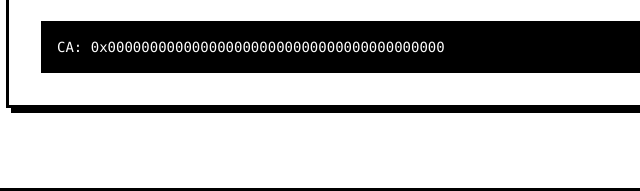
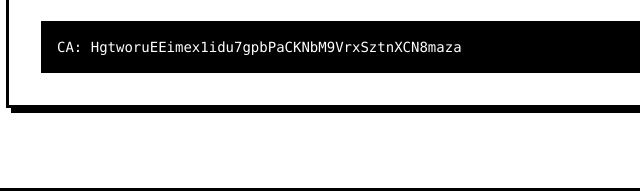
Before and after one commit to debuggity/ameliajak, a plain HTML site: page index.html in a window 1280 px wide. Shown: the part 1832-2023 px from the top of the page, 210-850 px from the left. Drawn offline with nearby package versions, Linux system fonts and the light colour scheme.

Commit message:
Add files via upload

```diff
--- a/index.html
+++ b/index.html
@@ -162,7 +162,7 @@
                 Now, she's escaped the game and entered the blockchain. She represents the "wifejak" spirit of standing up for your country, one meme (and one pint) at a time.
             </p>
             <div class="bg-black text-white p-4 font-mono text-sm">
-                CA: 0x0000000000000000000000000000000000000000
+                CA: HgtworuEEimex1idu7gpbPaCKNbM9VrxSztnXCN8maza
             </div>
         </div>
     </section>
```
